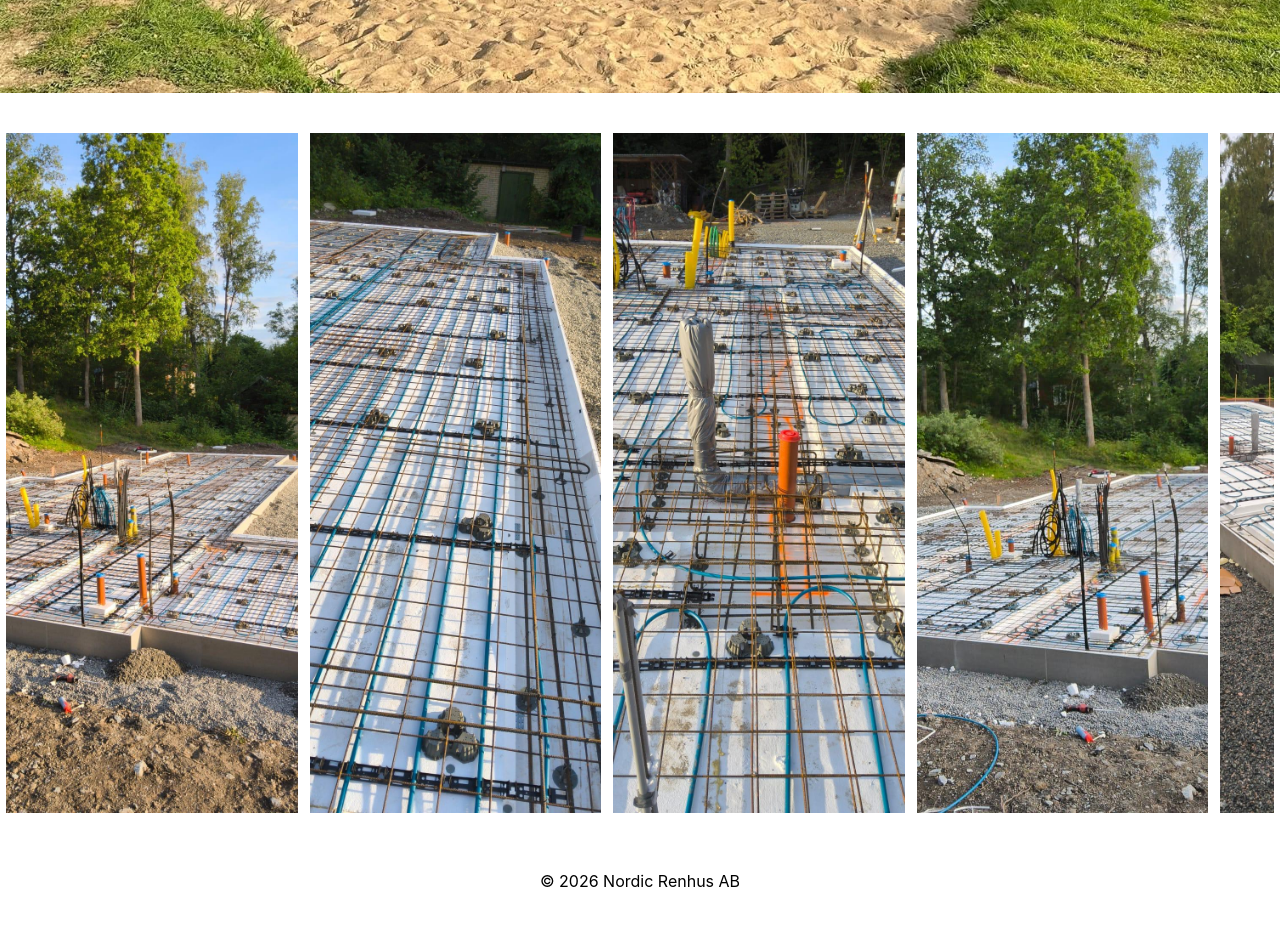
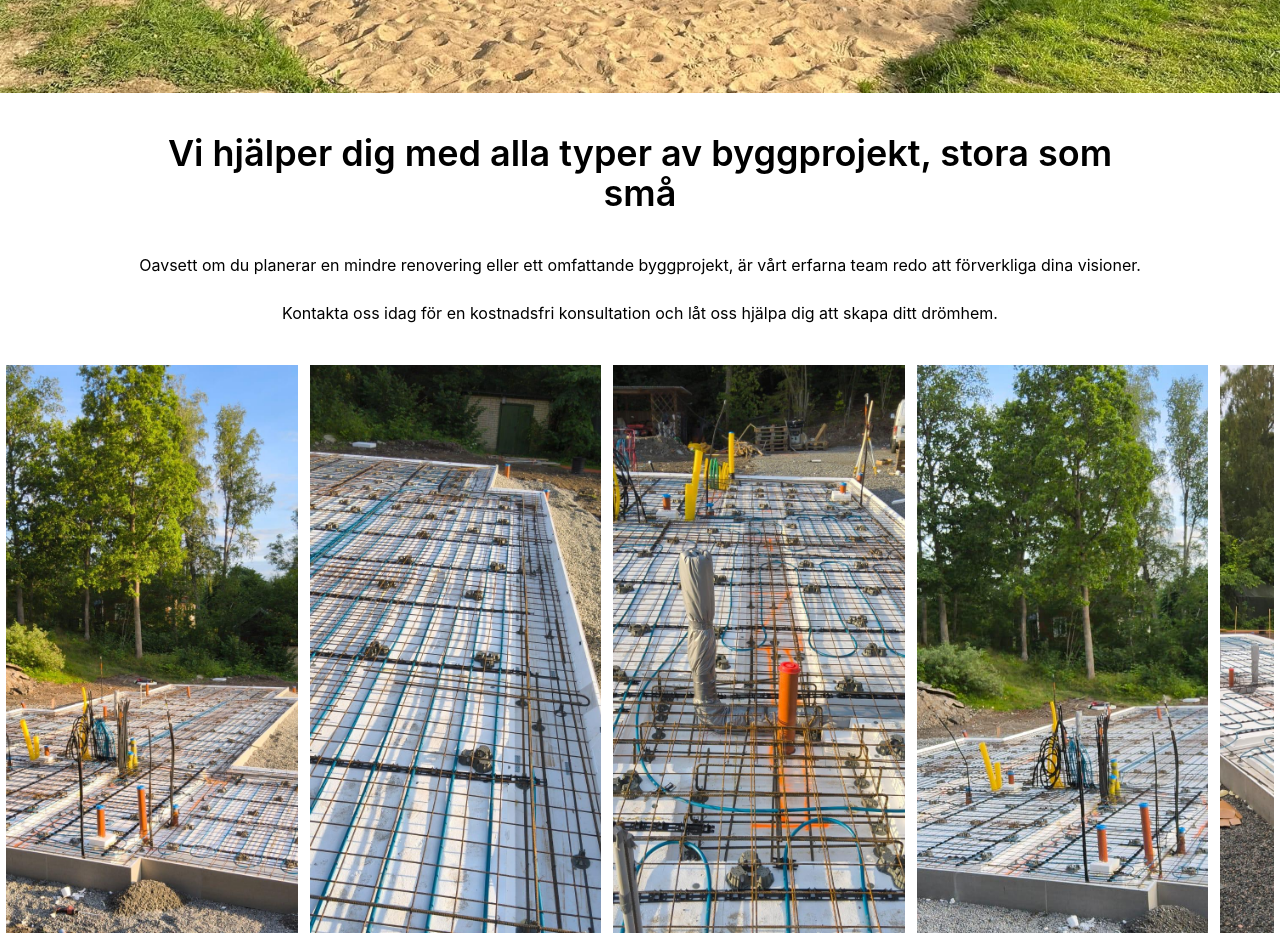
Before and after one commit to NikitaMokhonko/nordic-renhus, a React (Vite) app: page / in a window 1280 px wide. Shown: the part 820-1753 px from the top of the page. Before the commit the page ends 1729 px from the top, so only its background shows below. Built offline with nearby package versions, Linux system fonts and the light colour scheme.

Commit message:
Added text on index page

```diff
--- a/src/routes/index.tsx
+++ b/src/routes/index.tsx
@@ -15,6 +15,17 @@ function Home() {
   return (
     <>
       <Welcome />
+      <div className="pb-10 flex flex-col justify-center text-center max-w-[80%] mx-auto">
+        <h1 className="text-4xl font-semibold mb-4 sm:mb-10">
+          Vi hjälper dig med alla typer av byggprojekt, stora som små
+        </h1>
+        <h2>
+          Oavsett om du planerar en mindre renovering eller ett omfattande
+          byggprojekt, är vårt erfarna team redo att förverkliga dina visioner. <br /> <br />
+          Kontakta oss idag för en kostnadsfri konsultation och låt oss hjälpa dig
+          att skapa ditt drömhem.
+        </h2>
+      </div>
       <Gallery images={[p1, p2, p3, p4, p5]} />
     </>
   );
```
